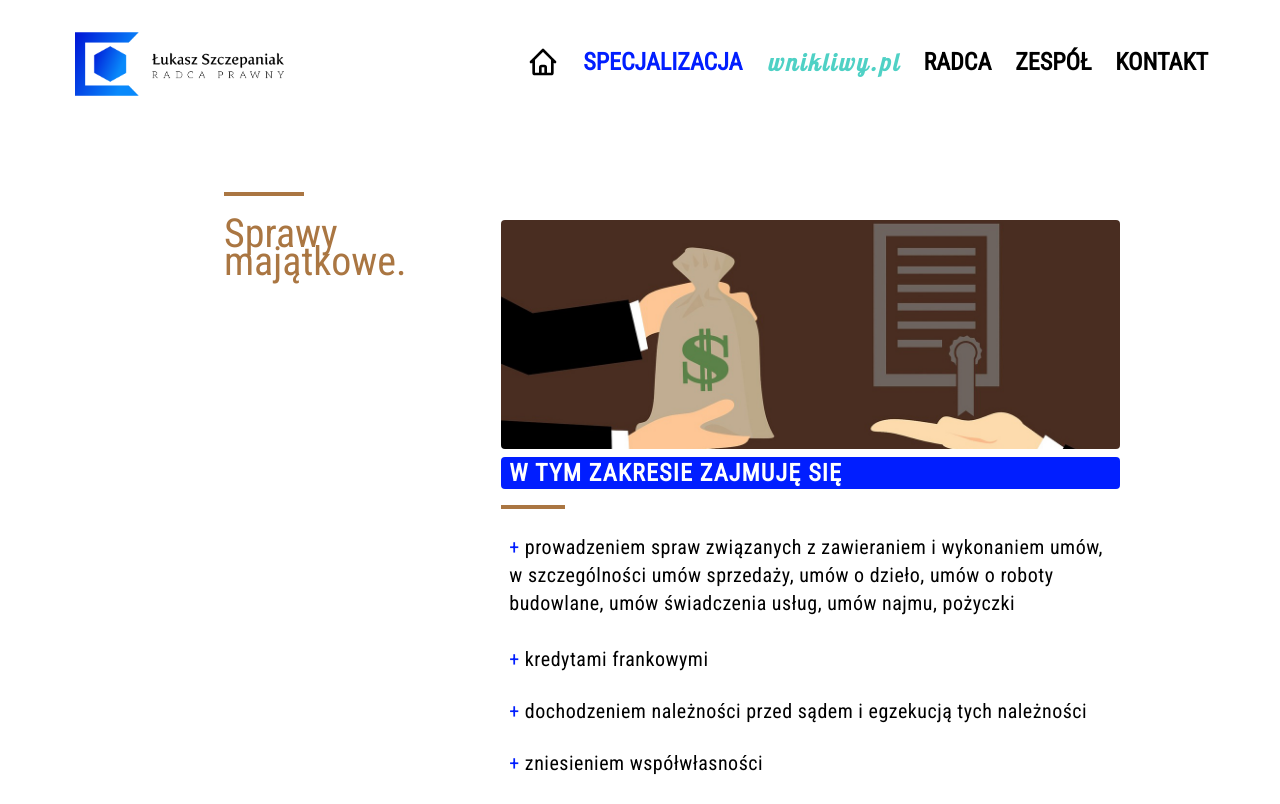
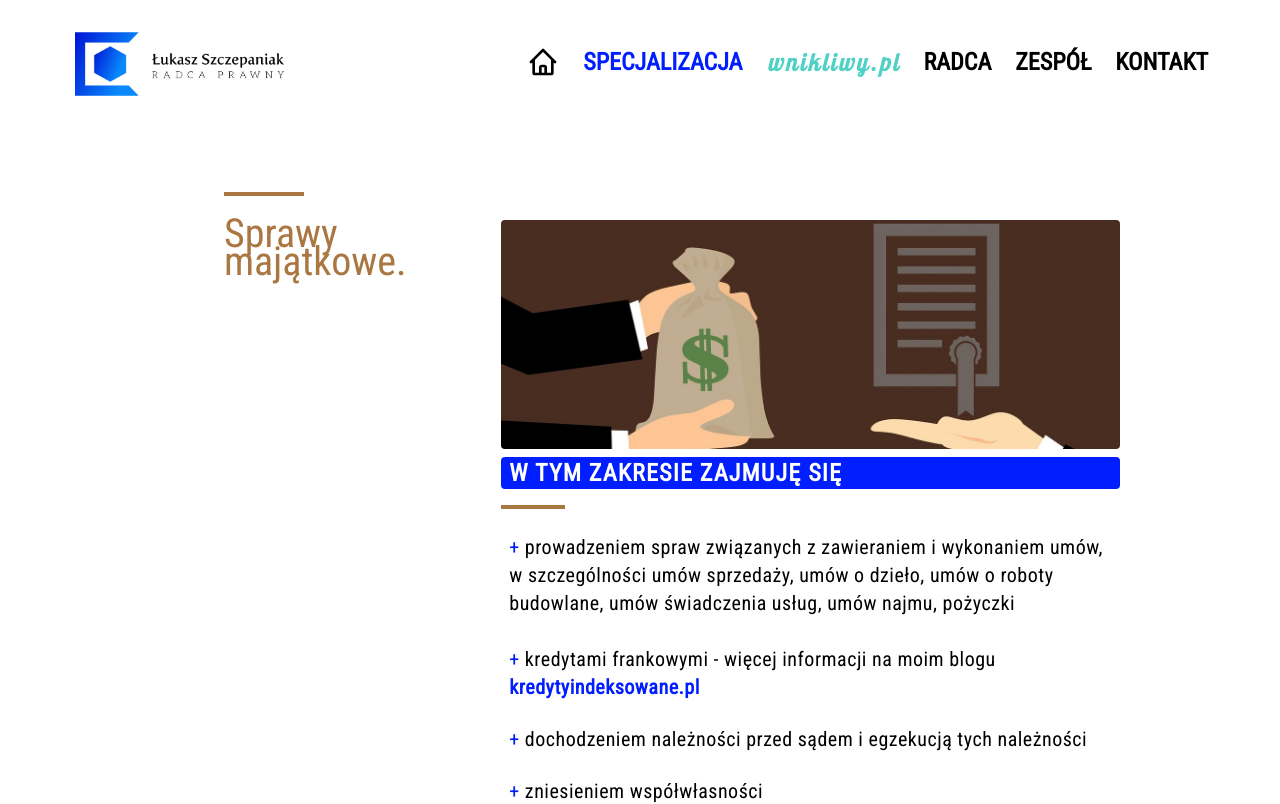
Before and after one commit to lukaszwebdev7/new-company, a Next.js app: page /specjalizacja/majatkowe in a window 1280 px wide. Shown: the top 804 px of the page. Built offline with nearby package versions, Linux system fonts and the light colour scheme.

Commit message:
add kredyty in majatkowe file

```diff
--- a/pages/specjalizacja/majatkowe.js
+++ b/pages/specjalizacja/majatkowe.js
@@ -31,7 +31,12 @@ const CivilLaw = () => {
                         <div className="h-1 w-16 bg-yellow-box my-4"></div>
                         <ul className="text-lg xl:text-xl mb-10 tracking-wide ">
                             <li className="my-3 p-2 "><span className="text-blue-text">+ </span>prowadzeniem spraw związanych z zawieraniem i wykonaniem umów, w szczególności umów sprzedaży, umów o dzieło, umów o roboty budowlane, umów świadczenia usług, umów najmu, pożyczki</li>
-                            <li className="my-2 p-2"><span className="text-blue-text">+ </span>kredytami frankowymi </li>
+                            <li className="my-2 p-2"><span className="text-blue-text">+ </span>kredytami frankowymi - więcej informacji na moim blogu <span className="">
+                                <Link href="//kredytyindeksowane.pl">
+                                    <a className="text-blue-text font-bold hover:underline">kredytyindeksowane.pl</a>
+                                </Link>
+                                </span>
+                            </li>
                             <li className="my-2 p-2"><span className="text-blue-text">+ </span>dochodzeniem należności przed sądem i egzekucją tych należności</li>
                             <li className="my-2 p-2"><span className="text-blue-text">+ </span>zniesieniem współwłasności</li>
                             <li className="my-2 p-2"><span className="text-blue-text">+ </span>ochroną własności i posiadania</li>
```
